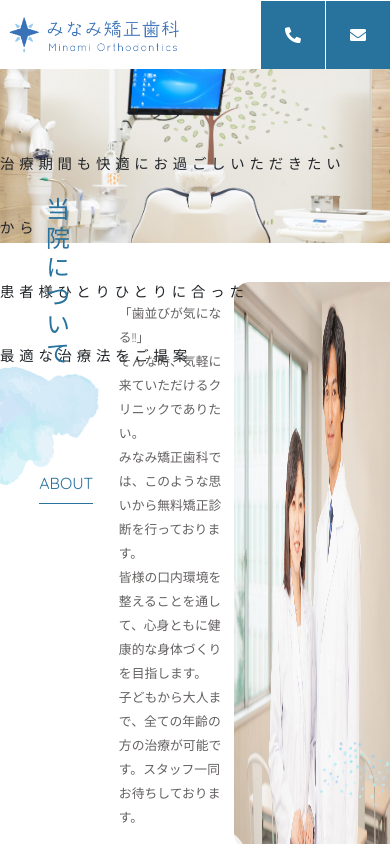
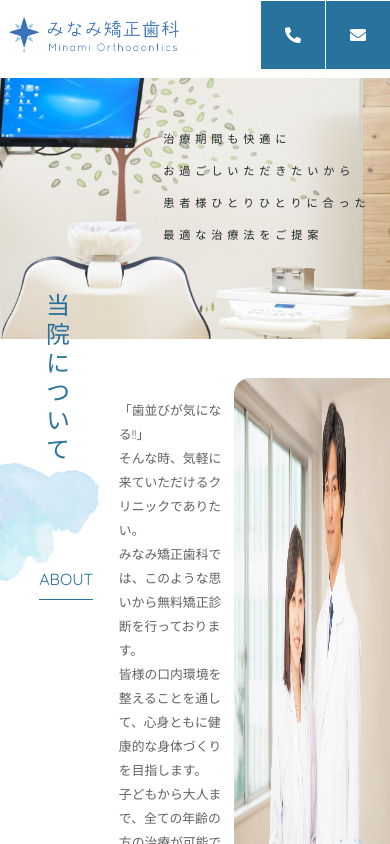
Before and after one commit to akiyama-prog/minami-dental-office, a Next.js app in the folder dental-site/: page / in a window 390 px wide. Shown: the top 844 px of the page. Built offline with nearby package versions, Linux system fonts and the light colour scheme.

Commit message:
アイキャッチ作成

```diff
--- a/dental-site/src/pages/index.tsx
+++ b/dental-site/src/pages/index.tsx
@@ -25,22 +25,29 @@ export default function Home() {
         )}
 
         <div className={styles.eyecache}>
+          {isPC && (
+            <div>
               <div className={styles.bgImg}>
                 <img src="/img_main.jpg" alt="医院内の写真" />
               </div>
-          {isPC && (
               <div className={styles.officeInfo}>
                 <Info></Info>
                 <Link href="/form"><a className={styles.formLink}><i className="fas fa-envelope"></i>　お問い合わせ</a></Link>
               </div>
-          )}
               <p className={styles.explaine}>
                 治療期間も快適にお過ごしいただきたいから<br />
                 患者様ひとりひとりに合った<br />
                 最適な治療法をご提案
               </p>
-          {isPC && (
               <img className={styles.logo} src="/logo.png" alt="みなみ矯正歯科" />
+            </div>
+          )}
+          {isMobile && (
+            <p className={styles.explaine}>
+              治療期間も快適に<br />お過ごしいただきたいから<br />
+            患者様ひとりひとりに合った<br />
+            最適な治療法をご提案
+            </p>
           )}
         </div>
 
--- a/dental-site/src/styles/Home.module.scss
+++ b/dental-site/src/styles/Home.module.scss
@@ -2,7 +2,7 @@
 
 //アイキャッチ
 
-@media screen and (max-width:768px){
+@media screen and (max-width:768px){//SP
   .logo{
     width:50%;
     padding: 1rem;
@@ -28,20 +28,42 @@
     background: $main-color;
   }
 }
+@media screen and (max-width:768px){//SP
+  .eyecache{
+    background-image: url("../../public/img_main.jpg");
+    background-position: right bottom;
+    background-size: 150%;
+    background-repeat: no-repeat;
+    height: 270px;
+  }
+}
 .eyecache{
   position: relative;
-  .bgImg img{
-    width: 100%;
-    height: auto;
-  }
   .explaine{
     position: absolute;
-    top: 36%;
-    right: 9%;
-    line-height: 4rem;
     letter-spacing: .3rem;
-    font-size: .9rem;
     font-family: "Hiragino Mincho Pro";
+  }
+  @media screen and (min-width:769px){//PC
+    .explaine{
+      top: 36%;
+      right: 9%;
+      line-height: 4rem;
+      font-size: .9rem;
+    }
+    .bgImg img{
+      width: 100%;
+      height: auto;
+    }
+  }
+  @media screen and (max-width:768px){//SP
+    .explaine{
+      position: absolute;
+      top: 20%;
+      right: 5%;
+      line-height: 2rem;
+      font-size: .7rem;
+    }
   }
   .officeInfo, .logo{
     position: absolute;
@@ -58,7 +80,7 @@
       font-size: .8rem;
     }
   }
-  @media screen and (min-width:769px){
+  @media screen and (min-width:769px){//PC
     .logo{
       bottom: -2rem;
       left: 3.5rem;
@@ -77,14 +99,6 @@
     border: 1px solid $main-color;
     padding: 1rem 2rem;
     margin-left: 1rem;
-  }
-}
-
-@media screen and (max-width:768px){
-  .eyecache{
-    .pcInfo{
-      display: none;
-    }
   }
 }
 //当院について
```
Lines whose indentation alone changed are shown as unchanged.
